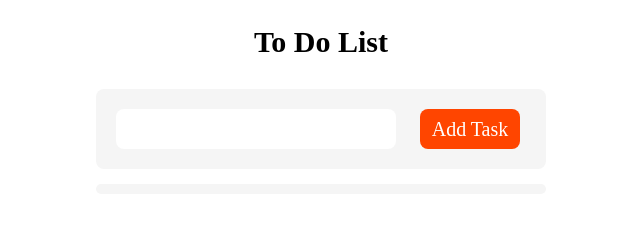
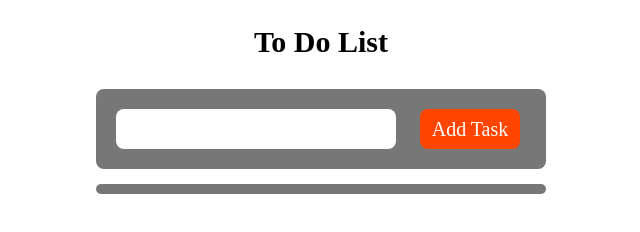
Before and after one commit to ahmed-ali-dev/To-Do-List, a plain HTML site: page index.html in a window 1280 px wide. Shown: the whole page, without its empty margins (319-959 px from the left). Drawn offline with Linux system fonts and the light colour scheme; files that its build step writes are made by us from their sources.

Commit message:
Update main.css

```diff
--- a/src/main.css
+++ b/src/main.css
@@ -3,7 +3,7 @@ h2 {
   text-align: center;
 }
 .form {
-  background-color: #f5f5f5;
+  background-color: #777;
   width: 450px;
   margin: 30px auto 15px;
   border-radius: 8px;
@@ -44,7 +44,7 @@ h2 {
   -o-border-radius: 8px;
 }
 .tasks {
-  background-color: #f5f5f5;
+  background-color: #777;
   width: 450px;
   padding-top: 5px;
   padding-bottom: 5px;
```
